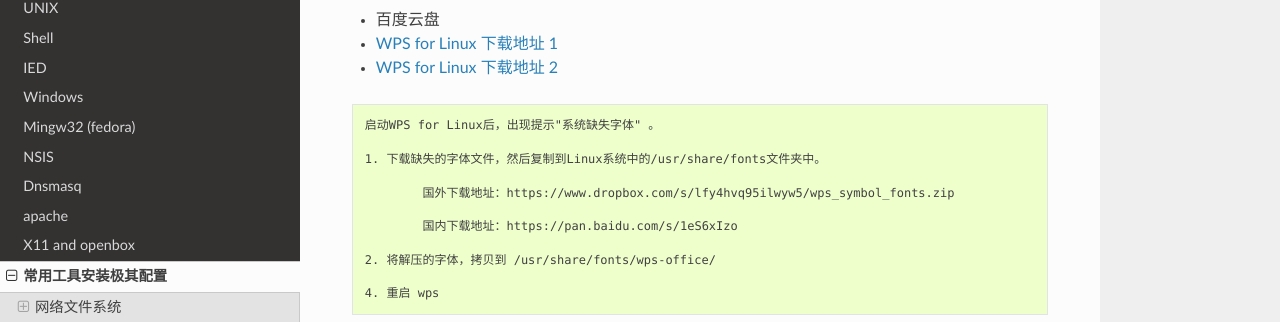
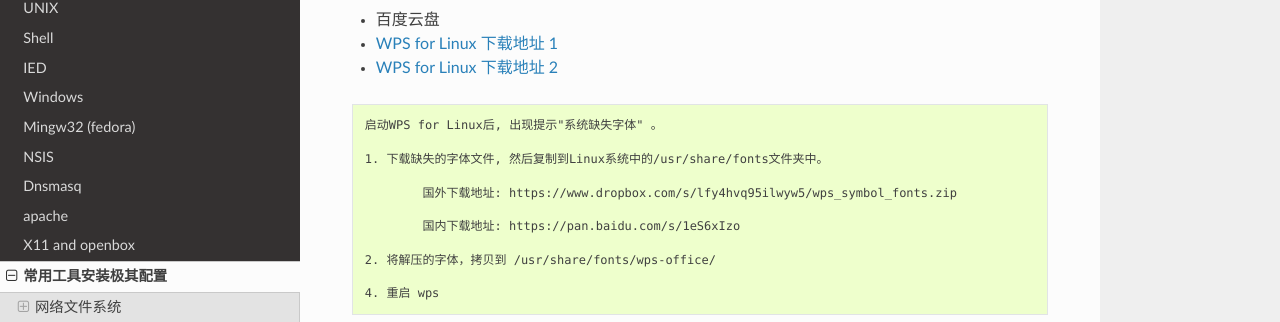
Before and after one commit to my-rds-store/my_space, a Sphinx documentation site: the page built from source/linux_tools_cfg/index.rst, in a window 1280 px wide and 900 px high, scrolled down 3640 px. Shown: the part 142-464 px from the top of the window. Built offline with Sphinx 7.4.7 and the Read the Docs theme 2.0.0, drawn with Linux system fonts in a browser that asks for light colours; some of the changed lines change nothing that is shown.

Commit message:
update ...

```diff
--- a/source/linux_tools_cfg/index.rst
+++ b/source/linux_tools_cfg/index.rst
@@ -225,13 +225,13 @@
 
 ::
 
-    启动WPS for Linux后，出现提示"系统缺失字体" 。
+    启动WPS for Linux后, 出现提示"系统缺失字体" 。
 
-    1. 下载缺失的字体文件，然后复制到Linux系统中的/usr/share/fonts文件夹中。
+    1. 下载缺失的字体文件, 然后复制到Linux系统中的/usr/share/fonts文件夹中。
 
-	    国外下载地址：https://www.dropbox.com/s/lfy4hvq95ilwyw5/wps_symbol_fonts.zip
+	    国外下载地址: https://www.dropbox.com/s/lfy4hvq95ilwyw5/wps_symbol_fonts.zip
 
-	    国内下载地址：https://pan.baidu.com/s/1eS6xIzo
+	    国内下载地址: https://pan.baidu.com/s/1eS6xIzo
 
     2. 将解压的字体，拷贝到 /usr/share/fonts/wps-office/
 
```
